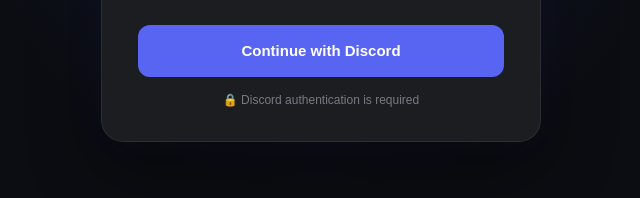
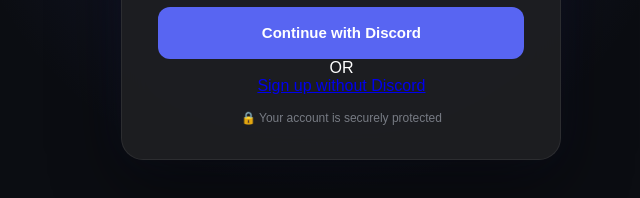
Before and after one commit to ahmed123tou/Botzen, a website: page index.html in a window 1280 px wide. Shown: the part 458-656 px from the top of the page, without its empty margins (319-959 px from the left). Drawn offline with Linux system fonts and the light colour scheme.

Commit message:
Update index.html

````diff
--- a/index.html
+++ b/index.html
@@ -5,7 +5,7 @@
     <meta charset="UTF-8">
     <meta name="viewport" content="width=device-width, initial-scale=1.0">
 
-
+```
 <title>Botzen — Sign Up</title>
 
 <link
@@ -14,13 +14,13 @@
 >
 
 <link rel="stylesheet" href="style.css">
-
+```
 
 </head>
 
 <body>
 
-
+```
 <main class="auth-card">
 
     <img
@@ -43,14 +43,25 @@
         Continue with Discord
     </button>
 
+    <div class="divider">
+        <span>OR</span>
+    </div>
+
+    <a
+        href="/signup.html"
+        class="signup-btn"
+    >
+        Sign up without Discord
+    </a>
+
     <p class="secure-text">
-        🔒 Discord authentication is required
+        🔒 Your account is securely protected
     </p>
 
 </main>
 
 <script src="script.js"></script>
-
+```
 
 </body>
 </html>
````
